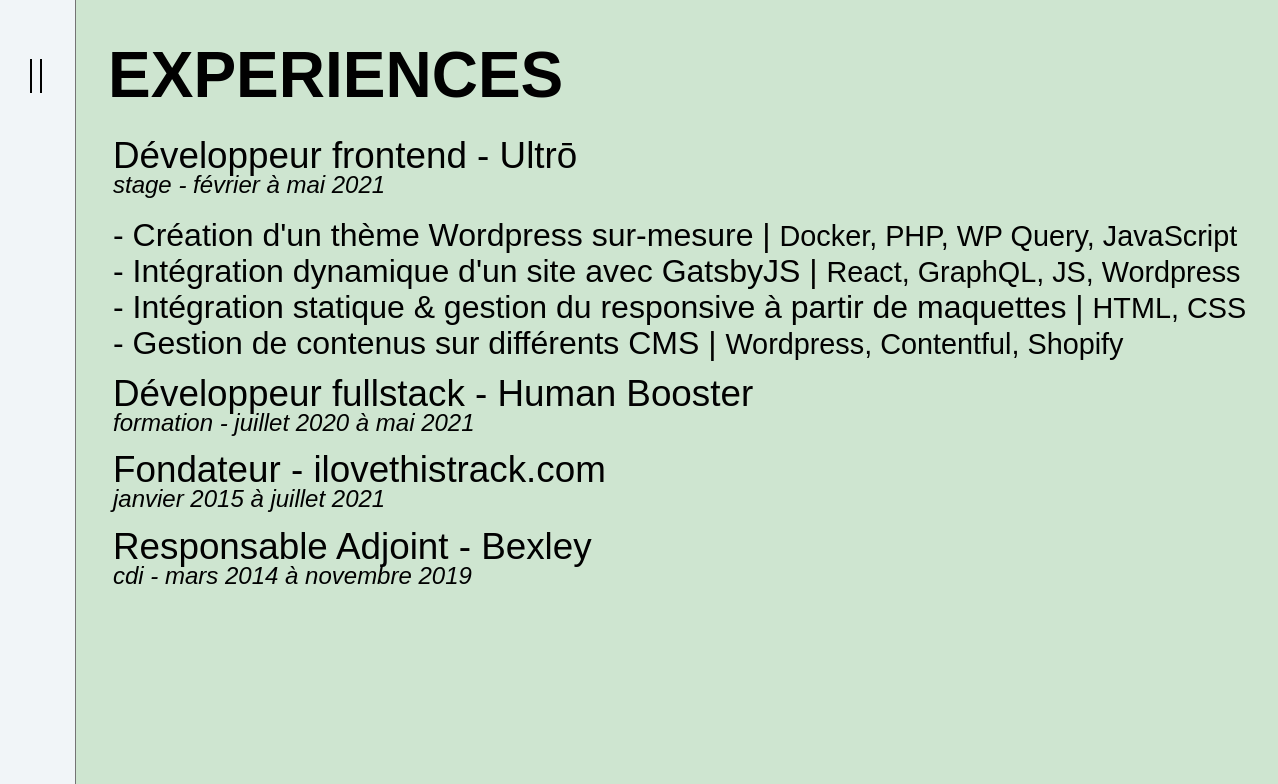
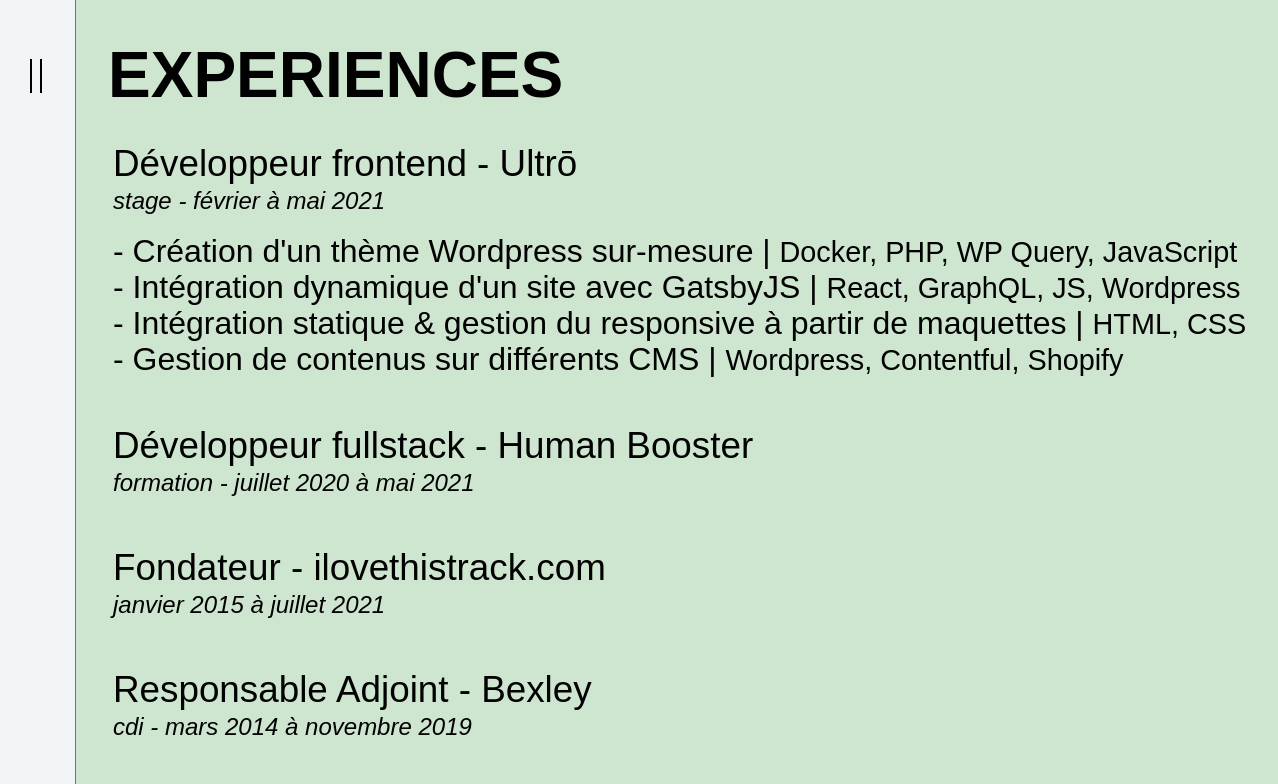
Before and after one commit to idrissdiakite/portfolio-react, a React (Create React App) app: page /experiences in a window 1536 px wide. Shown: the top 784 px of the page, without its empty margins (0-1278 px from the left). Built offline with nearby package versions, Linux system fonts and the light colour scheme; a web font is replaced by a local one.

Commit message:
fix bug on medium screen

```diff
--- a/src/components/Jobs/style.scss
+++ b/src/components/Jobs/style.scss
@@ -96,11 +96,12 @@
 
 @media screen and (min-width: 1440px) {
   .job {
-    margin-bottom: 1.2rem;
+    margin-bottom: 3rem;
 
     .header {
       .title {
         font-size: 2.3rem;
+        line-height: 2.5rem;
       }
 
       .subtitle {
@@ -121,6 +122,10 @@
   }
   .cv {
     margin-top: 1.5rem;
+
+    a {
+      font-size: 1.8rem;
+    }
   }
 }
 
```
